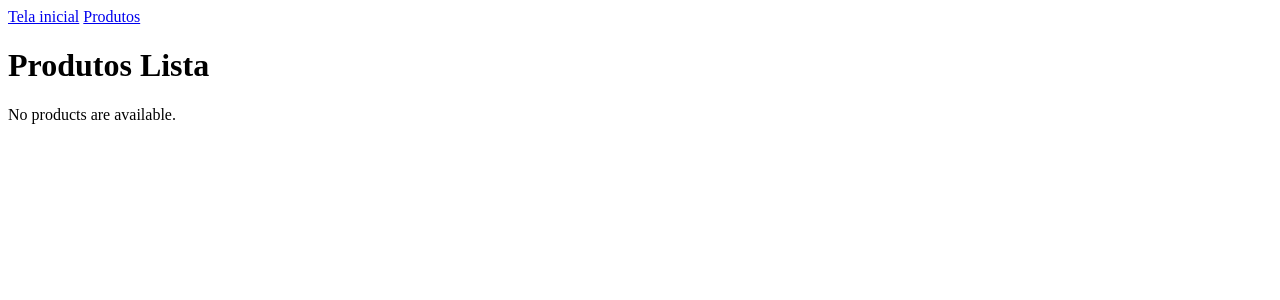
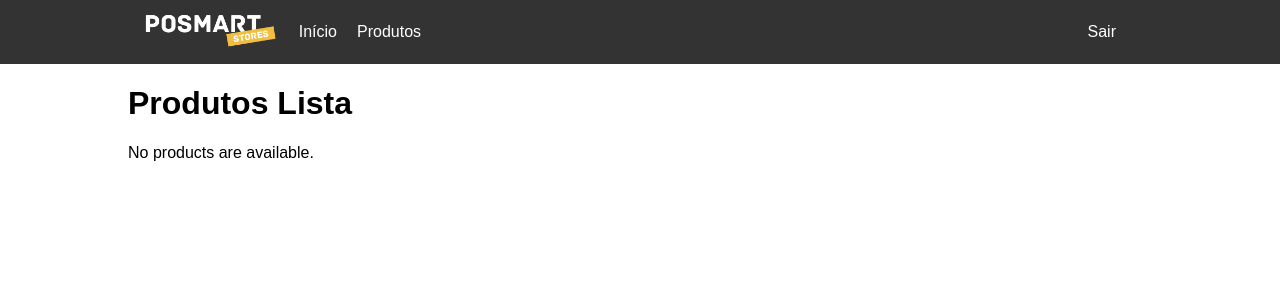
Before and after one commit to joaofaria/TPENG2, a Django app: page /stock/produtos in a window 1280 px wide. Shown: the top 300 px of the page. Run offline with Django 4.2, Linux system fonts and the light colour scheme; the visitor is signed in with stand-in values (Sample User, id 1); data that the repository does not hold is empty.

Commit message:
Criação do design base

```diff
--- a/POSmart/urls.py
+++ b/POSmart/urls.py
@@ -1,9 +1,10 @@
 from django.contrib import admin
 from django.urls import include, path
 from . import views
+from django.shortcuts import redirect
 
 urlpatterns = [
-    path("", views.index, name="index"),
+    path("", lambda request: redirect('login'), name="index_redirect"),
     path("stock/", include("stock.urls")),
     path('admin/', admin.site.urls),
     path("accounts/", include('django.contrib.auth.urls'))
--- /dev/null
+++ b/static/css/styles.css
@@ -0,0 +1,52 @@
+/* Estilos para o menu e logo */
+body {
+  font-family: Arial, sans-serif;
+  margin: 0;
+  padding: 0;
+}
+
+header {
+  background-color: #333;
+  color: #fff;
+  padding: 10px 20px;
+  display: flex;
+  justify-content: space-between;
+}
+
+header nav ul li:last-child {
+  margin-left: auto; /* Empurrar o último item para a direita */
+}
+
+ul {
+  display: flex;
+ }
+
+nav ul {
+  list-style: none;
+  margin: 0;
+  padding: 0;
+  align-items: center; /* Alinhar itens verticalmente */
+}
+
+nav ul li {
+  display: inline;
+  margin-right: 20px;
+}
+
+nav ul li a {
+  color: #fff;
+  text-decoration: none;
+}
+
+nav ul li a:hover {
+  text-decoration: underline;
+}
+
+.container {
+  width: 80%;
+  margin: 0 auto;
+}
+
+#logo {
+  max-height: 40px; /* Ajuste a altura conforme necessário */
+}
--- a/stock/templates/stock/index.html
+++ b/stock/templates/stock/index.html
@@ -1,15 +1,5 @@
-<!-- base.html -->
-<!DOCTYPE html>
-<html lang="pt-br">
-<head>
-    <meta charset="UTF-8">
-    <title>Stock</title>
-</head>
-<body>
-    <a href="/stock/">Tela inicial</a>
-    <a href="/stock/produtos">Produtos</a>
+{% extends 'POSmart/base.html' %}
 
-    {% block content %}
-    {% endblock %}
-</body>
-</html>
+{% block content %}
+
+{% endblock %}
--- a/stock/templates/stock/produtos.html
+++ b/stock/templates/stock/produtos.html
@@ -1,5 +1,5 @@
 
-    {% extends 'stock/index.html' %}
+{% extends 'POSmart/base.html' %}
 
     {% block content %}
 
--- a/stock/views.py
+++ b/stock/views.py
@@ -1,9 +1,11 @@
 from django.shortcuts import render
-from django.contrib.auth.decorators import login_required
+from django.contrib.auth.decorators import login_required, permission_required
 from .models import Produto
 
+@login_required
 def index(request):
     return render(request, 'stock/index.html')
+
 
 @login_required
 def produtos_view(request):
@@ -12,5 +14,6 @@
     return render(request, 'stock/produtos.html', context)
 
 @login_required
+# @permission_required()
 def teste(request):
     return render(request, 'stock/teste.html')
--- /dev/null
+++ b/templates/POSmart/base.html
@@ -0,0 +1,36 @@
+<!DOCTYPE html>
+<html lang="pt-br">
+<head>
+  <meta charset="UTF-8">
+  {% load static %}
+  <title>Início</title>
+  <link rel="stylesheet" type="text/css" href="{% static 'css/styles.css' %}">
+  <style>
+
+  </style>
+</head>
+<body>
+
+  <header>
+    <div class="container">
+      <!-- Logo -->
+
+
+      <nav>
+        <ul>
+          <li><img src="{% static 'images/icone.png' %}" alt="Logo da Empresa" id='logo'></li>
+          <li><a href="{% url 'index'%}">Início</a></li>
+          <li><a href="{% url 'produtos'%}">Produtos</a></li>
+          <li><a href="{% url 'logout'%}">Sair</a></li>
+        </ul>
+      </nav>
+    </div>
+  </header>
+
+<!-- Seu conteúdo principal aqui -->
+<div class="container">
+  {% block content %}
+  {% endblock %}
+</div>
+</body>
+</html>
```
Also changed, not shown: POSmart/settings.py (+7 -1 lines), static/css/login.css (added, +48 -0 lines), templates/registration/login.html (+47 -14 lines), static/images/icone.png (added).
